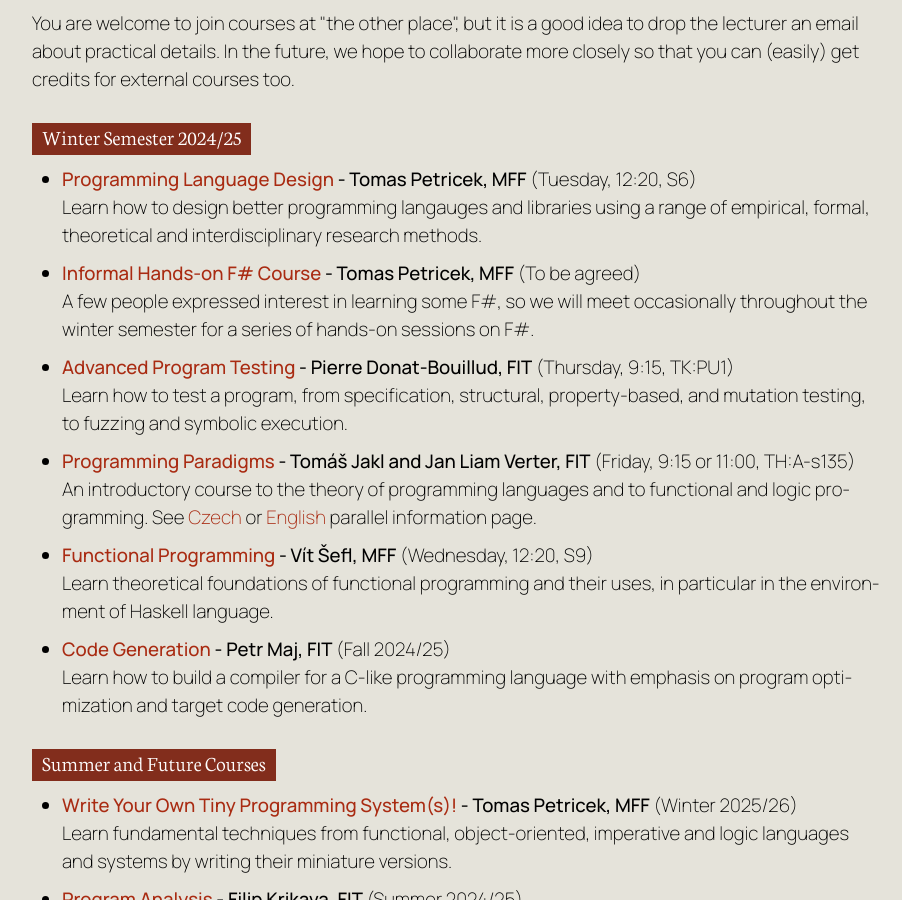
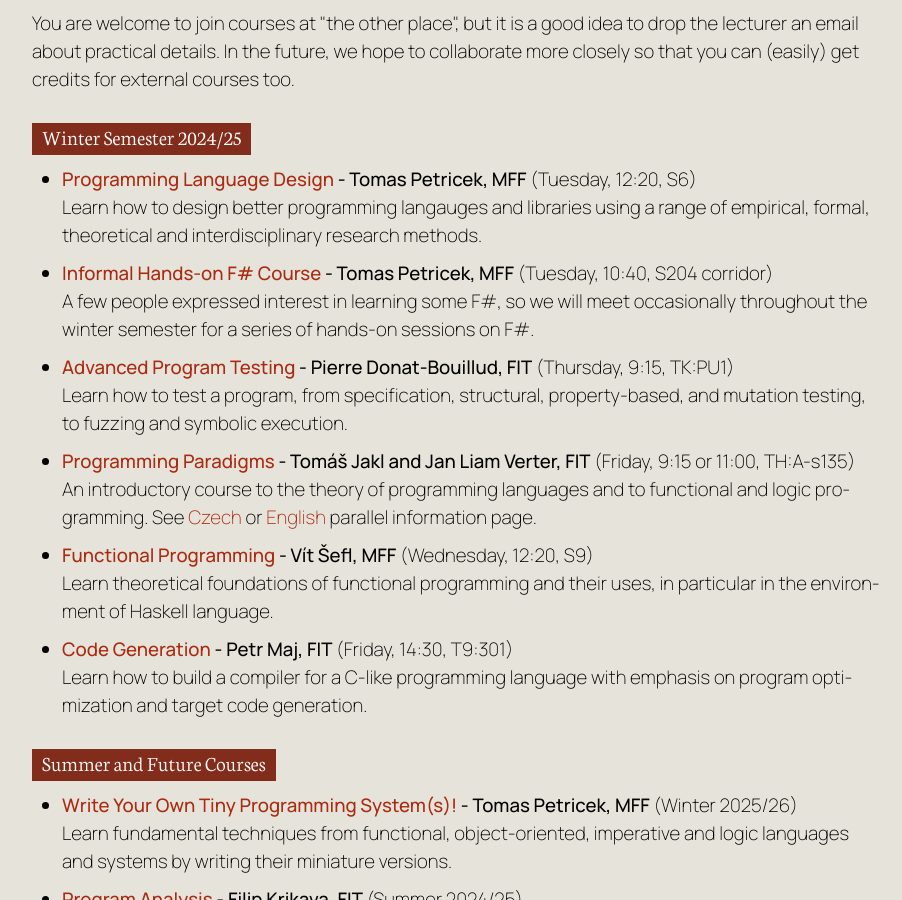
Before and after one commit to prgprg-org/prgprg-org.github.io, a Jekyll site: the page built from index.html, in a window 1280 px wide and 900 px high, scrolled down 1837 px. Shown: the whole window, without its empty margins (32-934 px from the left). Built offline with Jekyll 4.4.1, drawn with Linux system fonts in a browser that asks for light colours.

Commit message:
Add times and rooms

```diff
--- a/_data/courses.yml
+++ b/_data/courses.yml
@@ -14,7 +14,7 @@
   language: English
 
 - title: Informal Hands-on F# Course
-  schedule: To be agreed
+  schedule: Tuesday, 10:40, S204 corridor
   lecturer: Tomas Petricek, MFF
   link: https://forms.gle/exXgjDi6Gv5GPy5Z6
   label: A few people expressed interest in learning some F#, so we will meet occasionally throughout the winter semester for a series of hands-on sessions on F#.
@@ -71,7 +71,7 @@
   language: Czech
 
 - title: Code Generation
-  schedule: Fall 2024/25
+  schedule: Friday, 14:30, T9:301
   lecturer: Petr Maj, FIT
   link: https://bilakniha.cvut.cz/cs/predmet6114906.html
   label: Learn how to build a compiler for a C-like programming language with emphasis on program optimization and target code generation.
```
